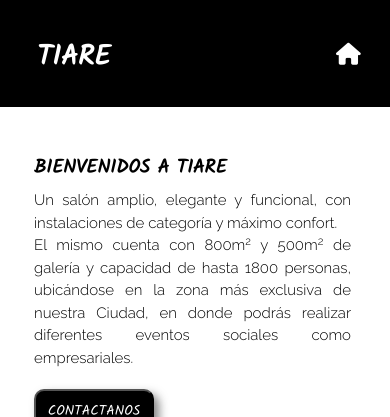
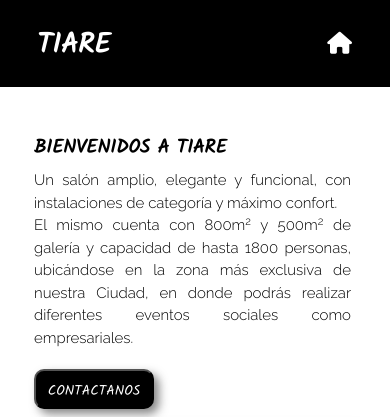
Before and after one commit to carinabravo/salon-de-eventos-Tiare, a website: page index.html in a window 390 px wide. Shown: the top 417 px of the page. Drawn offline with nearby package versions, Linux system fonts and the light colour scheme; some packages are replaced by stand-ins of ours; a script that the page names is missing; a web font is replaced by a local one.

Commit message:
se arregla icono

```diff
--- a/scss/_fuentes.scss
+++ b/scss/_fuentes.scss
@@ -37,10 +37,6 @@ body {
   @media screen and (min-width: 380px) and (max-width: 450px) {
     font-size: 22px;
   }
-}
-
-.navbar-toggler {
-  font-size: 12px;
 }
 
 .navbar-collapse {
--- a/scss/_medidas.scss
+++ b/scss/_medidas.scss
@@ -14,15 +14,13 @@
 .logo {
   padding-top: 29px;
   @media screen and (max-width: 767px) {
-padding-top: 38px;
-    @media screen and (min-width: 380px) and (max-width: 450px) {
-padding-top: 33px;
-    }
+    padding-top: 5px;
+    margin-bottom: 0;
   }
 }
 
 .py-3 {
-  padding-top: 0rem !important;
+  padding-top: 1rem !important;
   padding-bottom: 1rem !important;
 }
 
@@ -39,11 +37,9 @@ padding-top: 33px;
   }
 }
 
-.navbar-light .navbar-toggler {
-  width: 30px;
-  height: 15px;
+.navbar-toggler {
+  padding: 0;
 }
-
 .navbar-nav {
   padding-bottom: 5px;
   @media screen and (max-width: 767px) {
```
Also changed, not shown: css/style.css.
